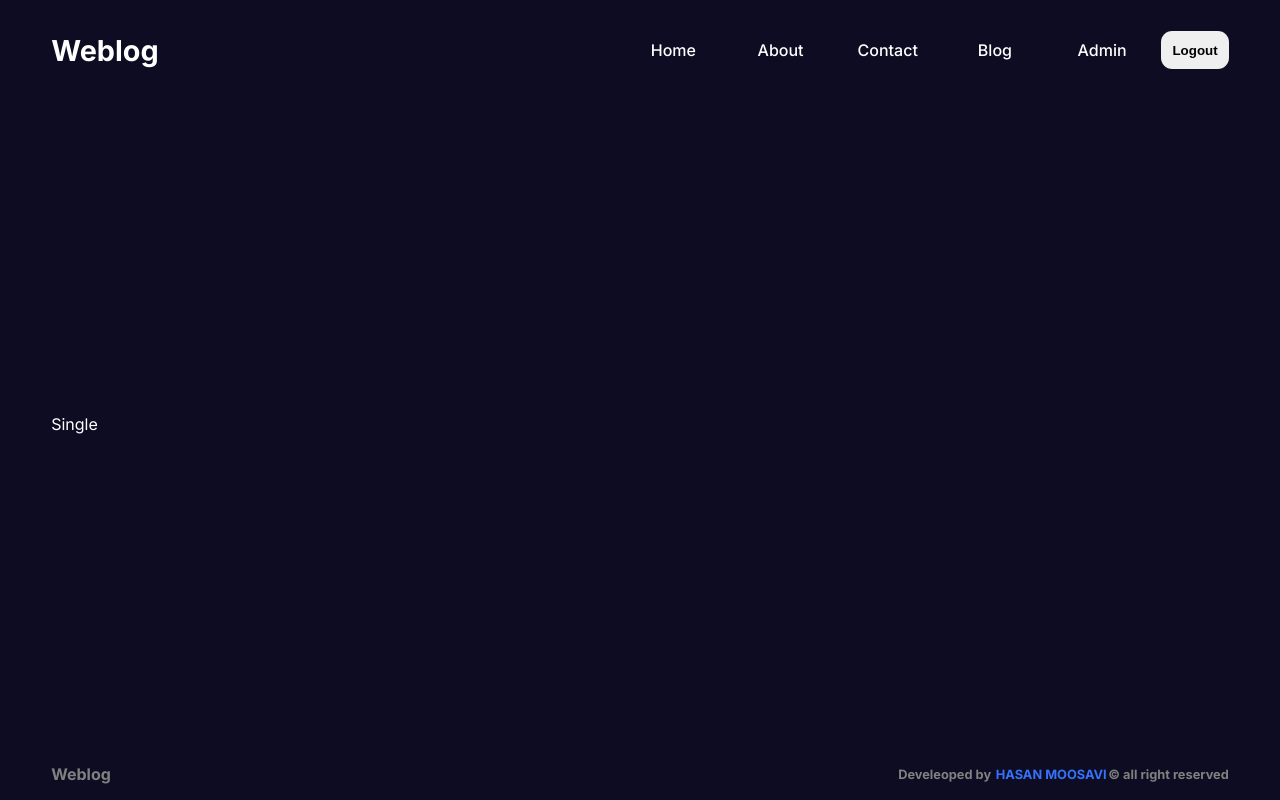
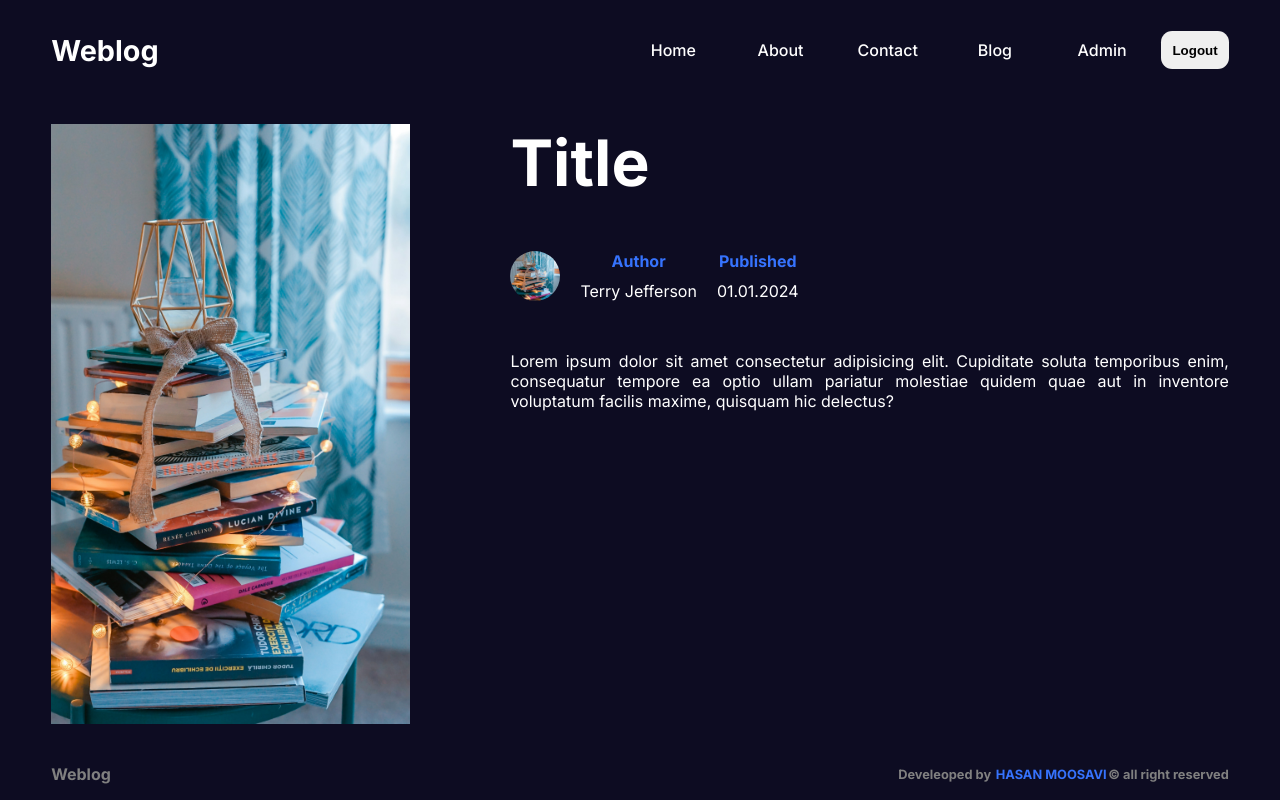
Before and after one commit to hasan814/Weblog, a Next.js app: page /blog/post in a window 1280 px wide. Built offline with nearby package versions, Linux system fonts and the light colour scheme.

Commit message:
Added and Finished blogDetailsPage section

```diff
--- a/src/app/blog/[slug]/page.jsx
+++ b/src/app/blog/[slug]/page.jsx
@@ -1,7 +1,8 @@
+import SinglePage from "@/templates/SinglePage.jsx/SinglePage";
 import React from "react";
 
 const Single = () => {
-  return <div>Single</div>;
+  return <SinglePage />;
 };
 
 export default Single;
--- /dev/null
+++ b/src/components/templates/SinglePage.jsx/SinglePage.jsx
@@ -0,0 +1,45 @@
+import Image from "next/image";
+import styles from "./SinglePage.module.css";
+
+const SinglePage = () => {
+  return (
+    <div className={styles.container}>
+      <div className={styles.imgContainer}>
+        <Image
+          fill
+          src={"/Blog1.jpg"}
+          alt="singlePost"
+          className={styles.img}
+        />
+      </div>
+      <div className={styles.textContainer}>
+        <h1 className={styles.title}>Title</h1>
+        <div className={styles.detail}>
+          <Image
+            src={"/Blog1.jpg"}
+            alt="avatar"
+            width={50}
+            height={50}
+            className={styles.avatar}
+          />
+          <div className={styles.detailText}>
+            <span className={styles.detailAuthor}>Author</span>
+            <span className={styles.detailName}>Terry Jefferson</span>
+          </div>
+          <div className={styles.detailText}>
+            <span className={styles.detailPublished}>Published</span>
+            <span className={styles.detailDate}>01.01.2024</span>
+          </div>
+        </div>
+        <div className={styles.content}>
+          Lorem ipsum dolor sit amet consectetur adipisicing elit. Cupiditate
+          soluta temporibus enim, consequatur tempore ea optio ullam pariatur
+          molestiae quidem quae aut in inventore voluptatum facilis maxime,
+          quisquam hic delectus?
+        </div>
+      </div>
+    </div>
+  );
+};
+
+export default SinglePage;
--- /dev/null
+++ b/src/components/templates/SinglePage.jsx/SinglePage.module.css
@@ -0,0 +1,53 @@
+.container {
+  display: flex;
+  gap: 100px;
+}
+.imgContainer {
+  flex: 1;
+  position: relative;
+  height: calc(100vh - 200px);
+}
+.textContainer {
+  flex: 2;
+  gap: 50px;
+  display: flex;
+  flex-direction: column;
+}
+.title {
+  font-size: 4rem;
+}
+.detail {
+  display: flex;
+  gap: 20px;
+}
+.detailText {
+  display: flex;
+  flex-direction: column;
+  gap: 10px;
+  align-items: center;
+  justify-content: space-between;
+}
+.detailAuthor {
+  color: var(--btn);
+  font-weight: bold;
+}
+.detailPublished {
+  color: var(--btn);
+  font-weight: bold;
+}
+.content {
+  text-align: justify;
+}
+.avatar {
+  object-fit: cover;
+  border-radius: 50%;
+}
+.img {
+  object-fit: cover;
+}
+
+@media (max-width: 768px) {
+  .imgContainer {
+    display: none;
+  }
+}
```
